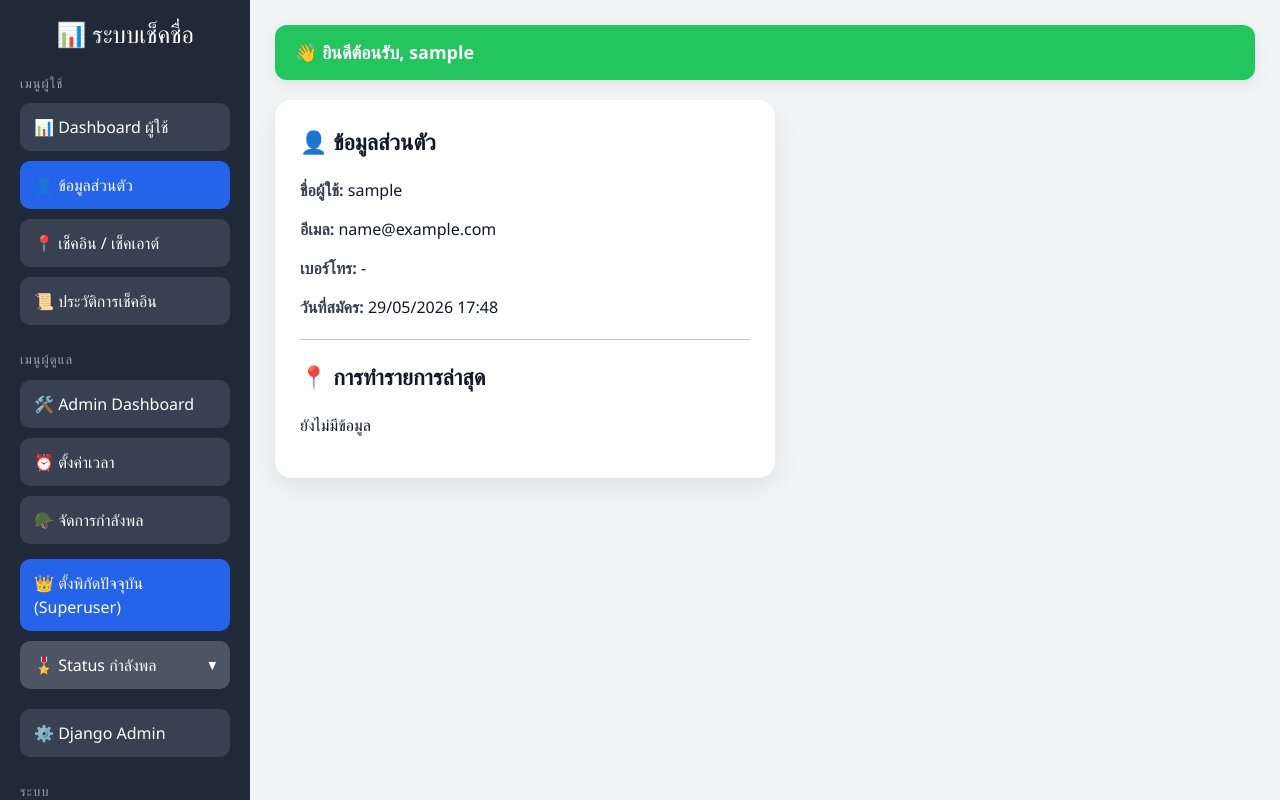
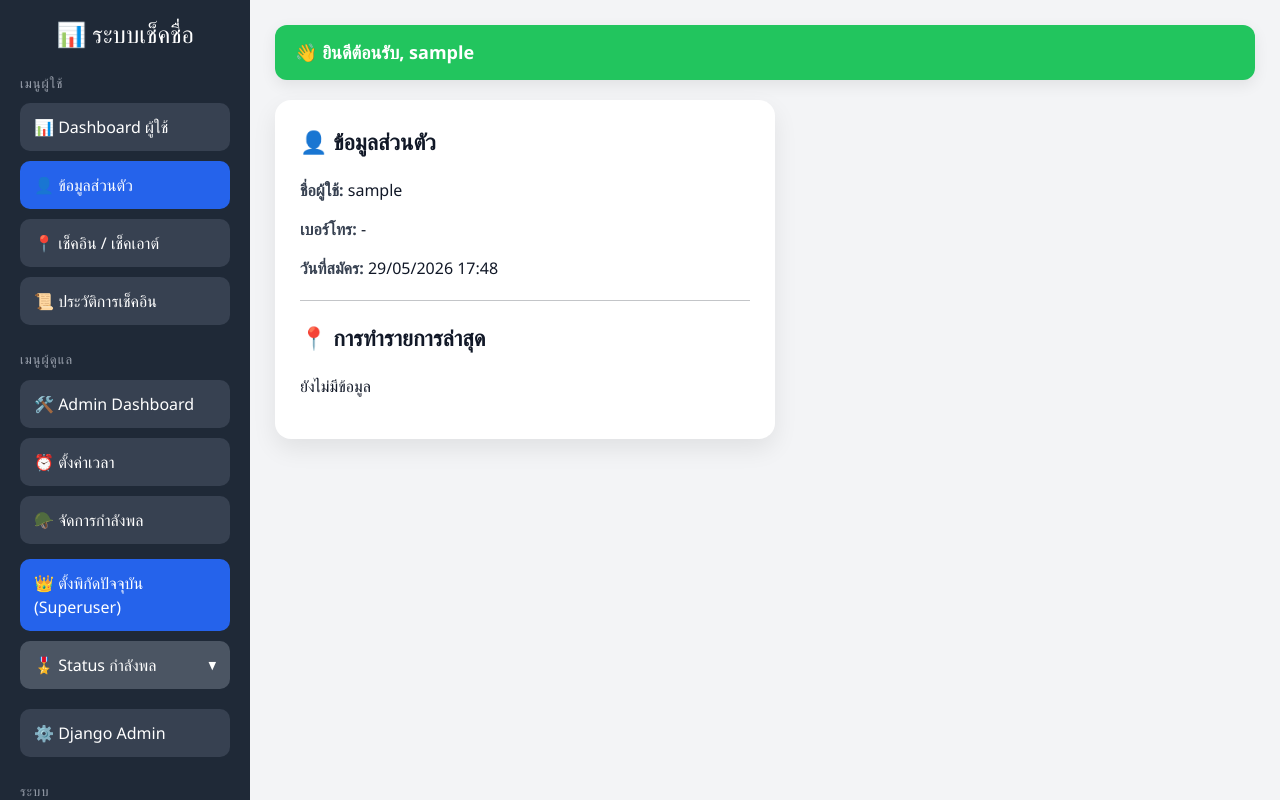
Before and after one commit to supachoktrutaroj-sketch/django-checkin, a Django app: page /profile/ in a window 1280 px wide. Run offline with Django 5.2, Linux system fonts and the light colour scheme; the visitor is signed in with stand-in values (Sample User, id 1); data comes from the database, SQL or seed files in the repository.

Commit message:
Design: remove email row from personal profile layout

```diff
--- a/checkin/templates/profile.html
+++ b/checkin/templates/profile.html
@@ -54,11 +54,6 @@
     </div>
 
     <div class="profile-item">
-        <span class="profile-label">อีเมล:</span>
-        {{ user.email|default:"-" }}
-    </div>
-
-    <div class="profile-item">
         <span class="profile-label">เบอร์โทร:</span>
         {{ profile.phone_number|default:"-" }}
     </div>
```
